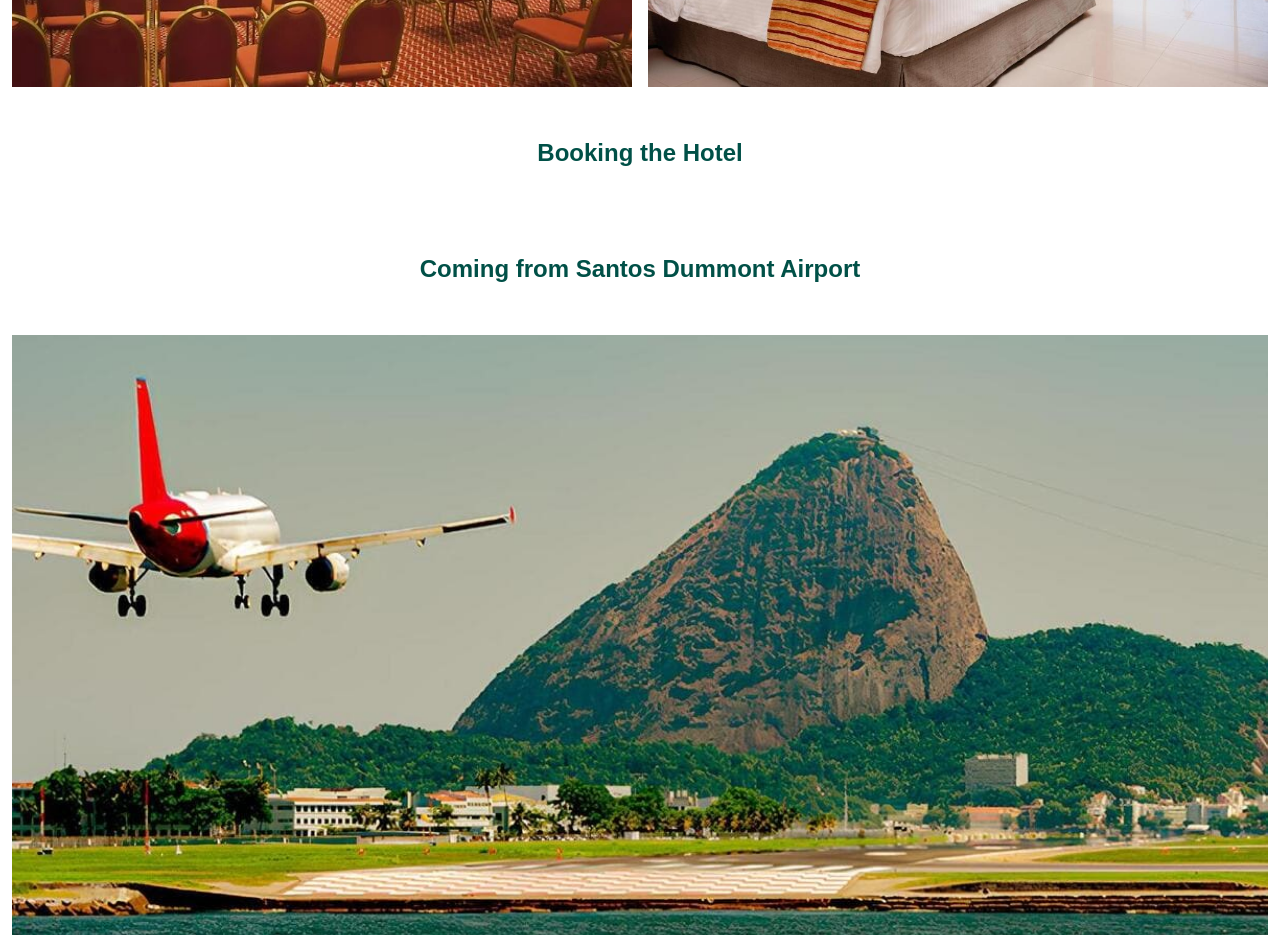
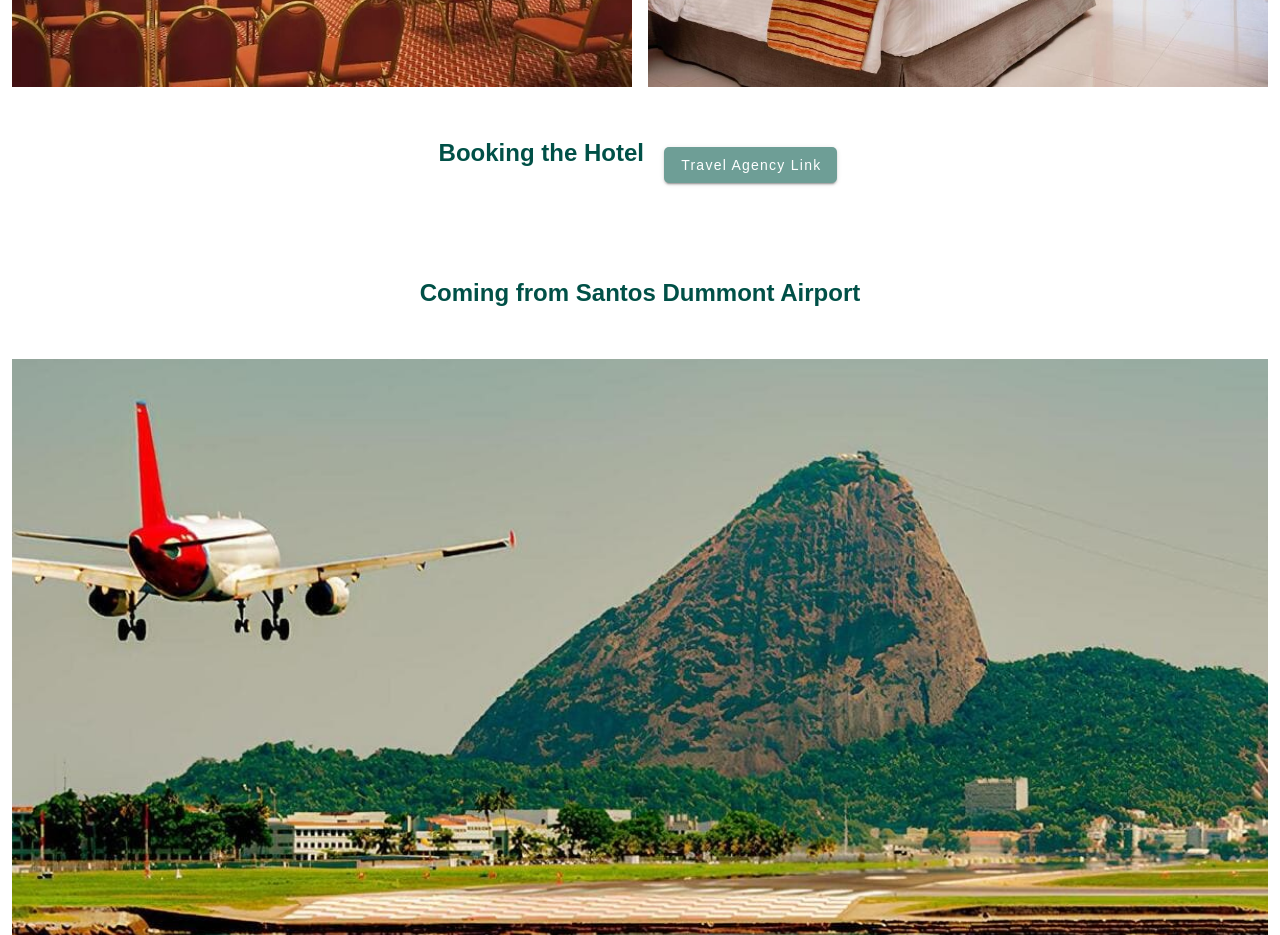
Before and after one commit to Fusion2025/web, a Nuxt app: page /venue-and-travel in a window 1280 px wide. Shown: the part 2740-3675 px from the top of the page. Built offline with nearby package versions, Linux system fonts and the light colour scheme.

Commit message:
Update venue-and-travel.vue - acerto da blumar

```diff
--- a/pages/venue-and-travel.vue
+++ b/pages/venue-and-travel.vue
@@ -167,6 +167,13 @@
           <v-col cols="auto" class="pa-0">
             <h2 class="page-title px-2">Booking the Hotel</h2>
           </v-col>
+          <v-col class="text-center" cols="12" lg="auto" md="auto"
+            ><GlobalButton
+              href="https://eventos.blumar.com.br/Fusion2025"
+              >Travel Agency Link</GlobalButton
+            >
+          </v-col>
+
         </v-row>
         <v-row class="py-10">
           <v-col cols="auto" class="pa-0">
```
